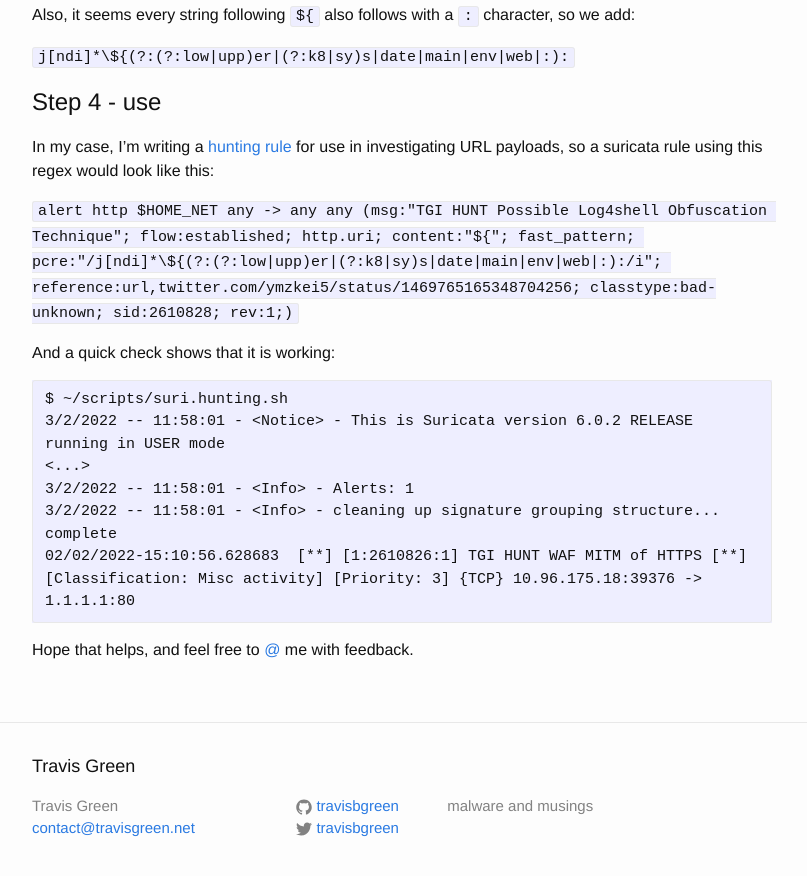
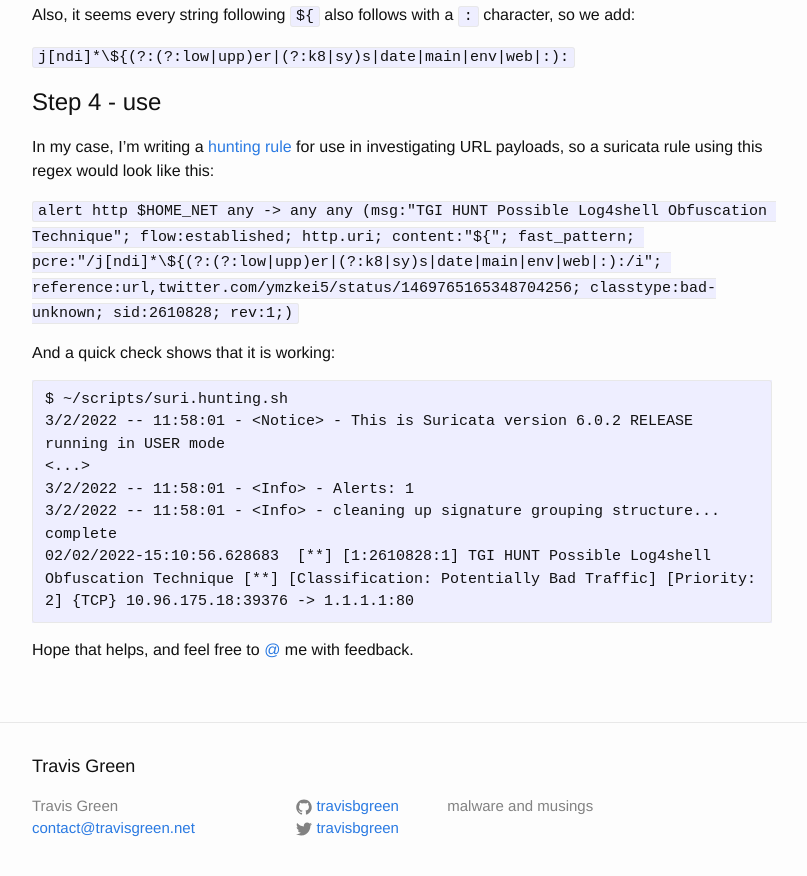
Before and after one commit to travisbgreen/travisgreen.net, a Jekyll site: the page built from _posts/2022-02-03-easily-assemble-regular-expressions.markdown, in a window 1280 px wide and 900 px high, scrolled down 2217 px. Shown: the top 876 px of the window, without its empty margins (238-1045 px from the left). Built offline with Jekyll 4.4.1, drawn with Linux system fonts in a browser that asks for light colours.

Commit message:
fix typo

````diff
--- a/_posts/2022-02-03-easily-assemble-regular-expressions.markdown
+++ b/_posts/2022-02-03-easily-assemble-regular-expressions.markdown
@@ -89,7 +89,7 @@ $ ~/scripts/suri.hunting.sh
 <...>
 3/2/2022 -- 11:58:01 - <Info> - Alerts: 1
 3/2/2022 -- 11:58:01 - <Info> - cleaning up signature grouping structure... complete
-02/02/2022-15:10:56.628683  [**] [1:2610826:1] TGI HUNT WAF MITM of HTTPS [**] [Classification: Misc activity] [Priority: 3] {TCP} 10.96.175.18:39376 -> 1.1.1.1:80
+02/02/2022-15:10:56.628683  [**] [1:2610828:1] TGI HUNT Possible Log4shell Obfuscation Technique [**] [Classification: Potentially Bad Traffic] [Priority: 2] {TCP} 10.96.175.18:39376 -> 1.1.1.1:80
 ```
 
 Hope that helps, and feel free to [@](https://twitter.com/travisbgreen) me with feedback.
````
